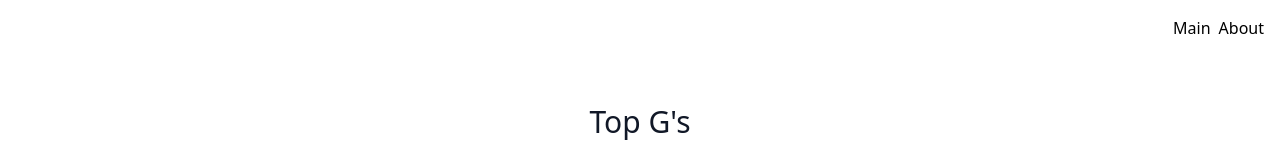
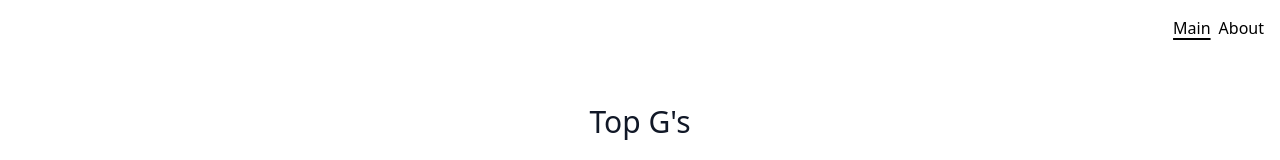
Before and after one commit to likurg42/rs-school-react-2023-Q1, a React (Vite) app in the folder react-app/: page / in a window 1280 px wide. Shown: the top 160 px of the page. Built offline with nearby package versions, Linux system fonts and the light colour scheme; no server answers; a web font is replaced by a local one.

Commit message:
feat: show current page in header

```diff
--- a/react-app/src/components/Header/Header.tsx
+++ b/react-app/src/components/Header/Header.tsx
@@ -1,5 +1,5 @@
 import { Component, PropsWithChildren } from 'react';
-import { Link } from 'react-router-dom';
+import { NavLink } from 'react-router-dom';
 
 export default class Header extends Component<PropsWithChildren> {
   constructor(props: PropsWithChildren) {
@@ -10,10 +10,17 @@ export default class Header extends Component<PropsWithChildren> {
     return (
       <header className="mb-12 flex w-full flex-col text-center">
         <nav className="flex justify-end gap-2 m-4">
-          <Link to="/">Main</Link>
-          <Link to="/about">About</Link>
+          <NavLink
+            className={({ isActive }) => isActive ? 'underline decoration-2 underline-offset-4' : ''}
+            to="/">
+            Main
+          </NavLink>
+          <NavLink
+            className={({ isActive }) => isActive ? 'underline decoration-2 underline-offset-4' : ''}
+            to="/about">
+            About
+          </NavLink>
         </nav>
-
       </header>
     );
   }
```
